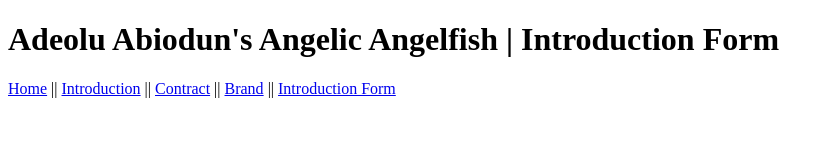
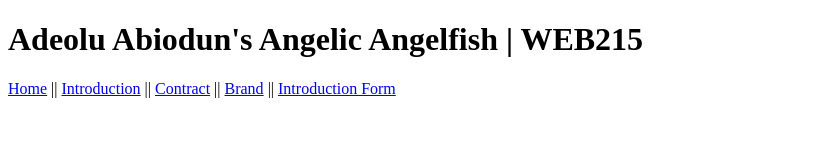
Before and after one commit to AdeoluAbiodun/web215, a plain HTML site: page components/header.html in a window 1280 px wide. Shown: the whole page, without its empty margins (0-834 px from the left). Drawn offline with Linux system fonts and the light colour scheme; files whose address does not match are found by name.

Commit message:
Update header.html

```diff
--- a/components/header.html
+++ b/components/header.html
@@ -2,7 +2,7 @@
 <html lang="en">
 <body>
     <header>
-        <h1>Adeolu Abiodun's Angelic Angelfish | Introduction Form</h1>
+        <h1>Adeolu Abiodun's Angelic Angelfish | WEB215</h1>
         <nav>
             <a href="index.html">Home</a>&nbsp;||
             <a href="introduction.html">Introduction</a>&nbsp;||
```
